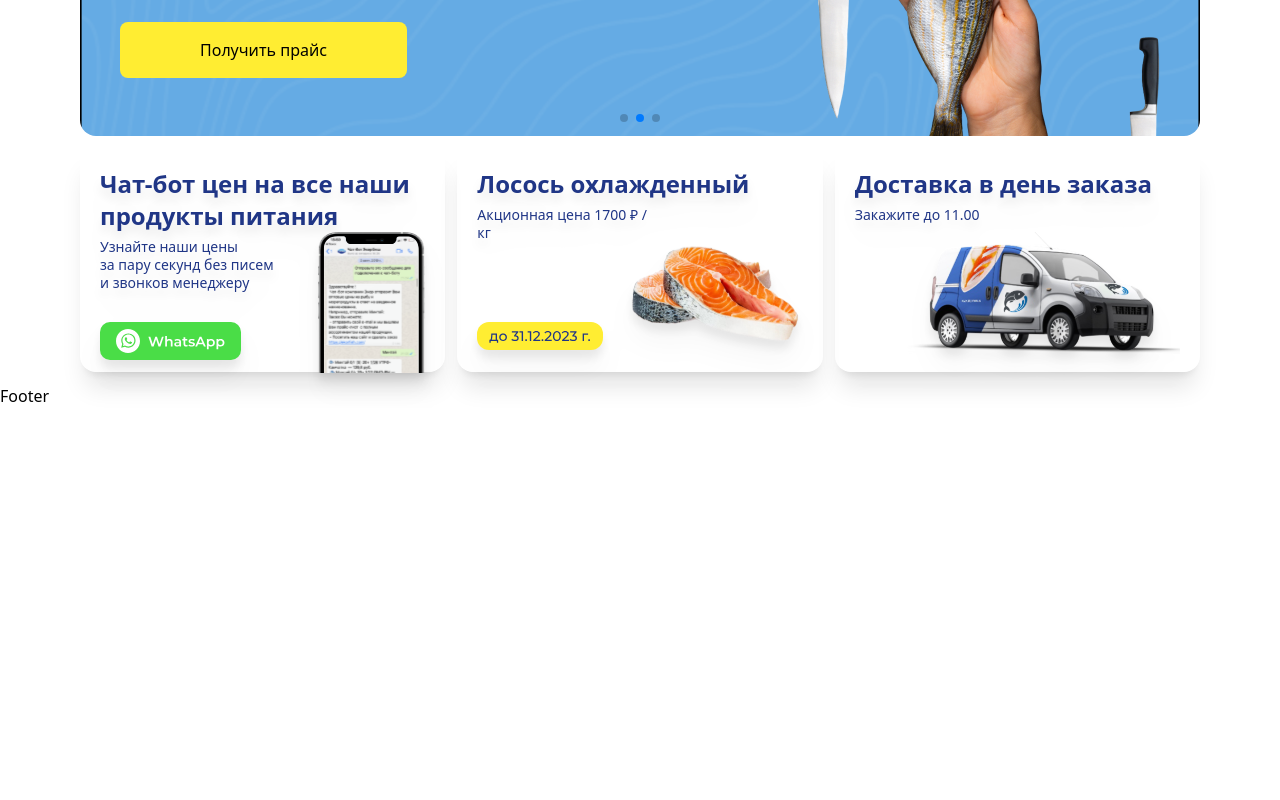
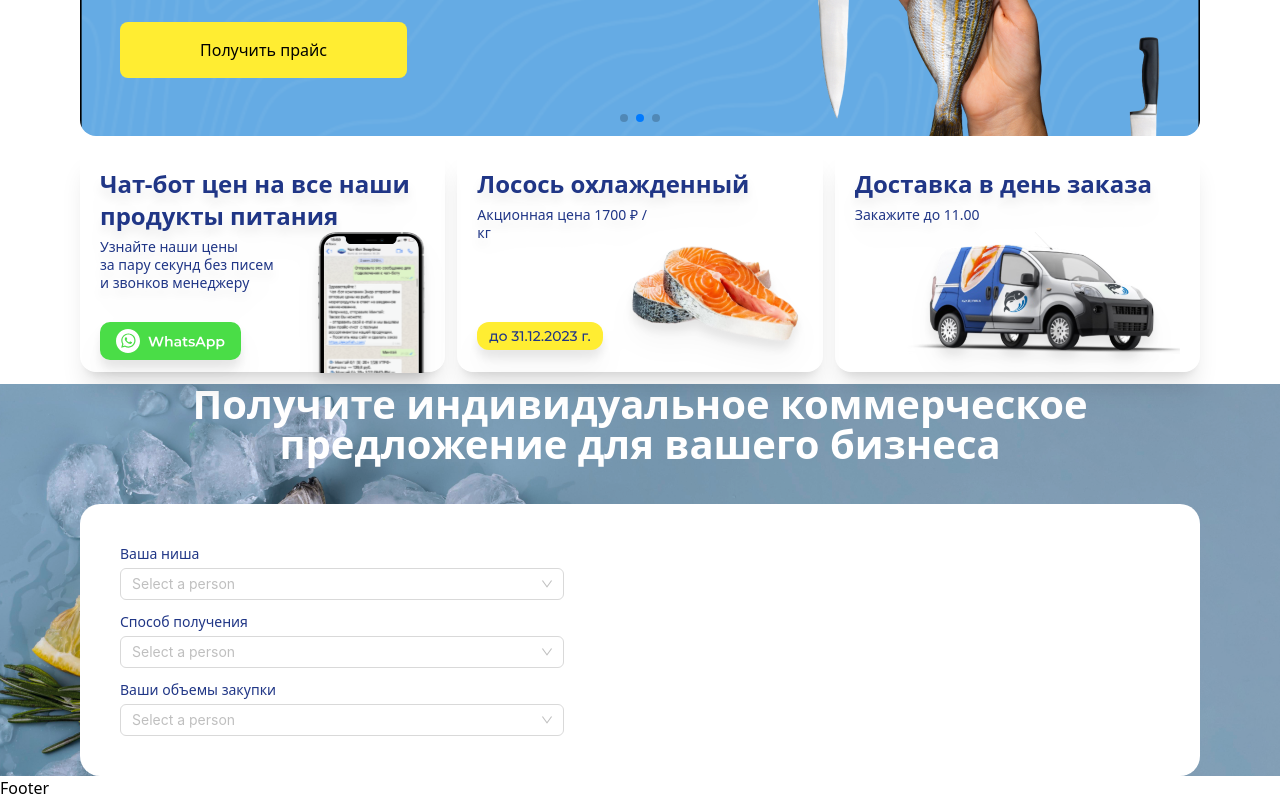
Before and after one commit to muhammadazizbek006/Ekor, a React (Vite) app: page / in a window 1280 px wide. Shown: the part 448-1248 px from the top of the page. Before the commit the page ends 856 px from the top, so only its background shows below. Built offline with nearby package versions, Linux system fonts and the light colour scheme.

Commit message:
add selected form

```diff
--- a/package.json
+++ b/package.json
@@ -10,6 +10,7 @@
     "preview": "vite preview"
   },
   "dependencies": {
+    "antd": "^5.19.4",
     "react": "^18.3.1",
     "react-dom": "^18.3.1",
     "react-router-dom": "^6.25.1",
--- /dev/null
+++ b/src/components/home/BusinessOffer.jsx
@@ -0,0 +1,125 @@
+import React from "react";
+import { Select } from "antd";
+
+const onChange = (value) => {
+  console.log(`selected ${value}`);
+};
+
+
+const BusinessOffer = () => {
+  return (
+    <section className="bg-offer ">
+      <div className="containerb">
+        <h2 className="text-40 font-semibold text-white text-center mb-10 leading-40">
+          Получите индивидуальное коммерческое предложение для вашего бизнеса
+        </h2>
+        {/* form */}
+        <form className="bg-white p-10 rounded-[20px]">
+          {/* select */}
+          <div className="space-y-3">
+            {/* Ваша ниша */}
+            <div className="flex">
+              {/* <span className='bg-head   text-white rounded-full mr-4 '>1</span> */}
+              <div className="flex flex-col">
+                <label className="mb-1 text-sm font-medium text-head">
+                  Ваша ниша
+                </label>
+                <Select
+                className=" w-[444px] rounded-lg "
+                  showSearch
+                  placeholder="Select a person"
+
+                  optionFilterProp="label"
+                  onChange={onChange}
+
+                  options ={[
+                    {
+                      value: "Оптовик",
+                      label: "Оптовик",
+                    },
+                    {
+                      value: "Оптовик",
+                      label: "Оптовик",
+                    },
+                    {
+                      value: "Оптовик",
+                      label: "Оптовик",
+                    },
+                  ]}
+                />
+              </div>
+            </div>
+
+            {/* Способ получения*/}
+            <div className="flex">
+              {/* <span className='bg-head   text-white rounded-full mr-4 '>1</span> */}
+              <div className="flex flex-col">
+                <label className="mb-1 text-sm font-medium text-head">
+                  Способ получения
+                </label>
+                <Select
+                className=" w-[444px] rounded-lg "
+                  showSearch
+                  placeholder="Select a person"
+
+                  optionFilterProp="label"
+                  onChange={onChange}
+
+                  options ={[
+                    {
+                      value: "Оптовик",
+                      label: "Оптовик",
+                    },
+                    {
+                      value: "Оптовик",
+                      label: "Оптовик",
+                    },
+                    {
+                      value: "Оптовик",
+                      label: "Оптовик",
+                    },
+                  ]}
+                />
+              </div>
+            </div>
+
+            {/* Ваши объемы закупки */}
+            <div className="flex">
+              {/* <span className='bg-head   text-white rounded-full mr-4 '>1</span> */}
+              <div className="flex flex-col">
+                <label className="mb-1 text-sm font-medium text-head">
+                  Ваши объемы закупки
+                </label>
+                <Select
+                className=" w-[444px] rounded-lg "
+                  showSearch
+                  placeholder="Select a person"
+
+                  optionFilterProp="label"
+                  onChange={onChange}
+
+                  options ={[
+                    {
+                      value: "Оптовик",
+                      label: "Оптовик",
+                    },
+                    {
+                      value: "Оптовик",
+                      label: "Оптовик",
+                    },
+                    {
+                      value: "Оптовик",
+                      label: "Оптовик",
+                    },
+                  ]}
+                />
+              </div>
+            </div>
+          </div>
+        </form>
+      </div>
+    </section>
+  );
+};
+
+export default BusinessOffer;
--- a/src/components/home/ProductLi.jsx
+++ b/src/components/home/ProductLi.jsx
@@ -1,11 +1,15 @@
-import React from 'react'
+import React from 'react';
 
-const ProductLi = () => {
+const ProductLi = ({ imageSrc, title, description }) => {
   return (
-    <li>
+    <li className=''>
+      <div>
+        <img src={imageSrc} alt={title} />
+      </div>
+      <h3>{title}</h3>
+      <p>{description}</p>
+    </li>
+  );
+};
 
-    </li>
-  )
-}
-
-export default ProductLi
+export default ProductLi;
--- a/src/components/home/ProductsOffer.jsx
+++ b/src/components/home/ProductsOffer.jsx
@@ -1,4 +1,6 @@
 import React from 'react'
+import { products } from '../../data/Data'
+import ProductLi from './ProductLi'
 
 const ProductsOffer = () => {
   return (
@@ -6,7 +8,17 @@ const ProductsOffer = () => {
     {/* ProductsOffer  */}
         <section>
             <div className="containerb">
-                <h2>Компания предлагает более 500 наименований рыбной продукции и разнообразных товаров питания</h2>
+                <h2 className='text-[40px] font-semibold text-head leading-[40px] max-w-[766px]'>Компания предлагает более 500 наименований рыбной продукции и разнообразных товаров питания</h2>
+
+              <ul>
+                {
+                  products.map((e)=>{
+                    return(
+                      <ProductLi/>
+                    )
+                  })
+                }
+              </ul>
             </div>
         </section>
     </>
--- a/src/index.css
+++ b/src/index.css
@@ -8,3 +8,9 @@
         @apply w-full max-w-[1160px] px-5 mx-auto
     }
 }
+
+@layer components {
+    .inputs{
+        @apply border border-input w-[444px] rounded-lg px-4 py-5
+    }
+}
--- a/src/layouts/MainLayout.jsx
+++ b/src/layouts/MainLayout.jsx
@@ -5,13 +5,13 @@ import Footer from '../components/Footer'
 
 const MainLayout = () => {
   return (
-    <>
+    <div className='flex flex-col min-h-screen '>
         <Header/>
-        <main>
+        <main className='grow'>
             <Outlet/>
         </main>
         <Footer/>
-    </>
+    </div>
   )
 }
 
--- a/src/pages/Home.jsx
+++ b/src/pages/Home.jsx
@@ -2,13 +2,16 @@ import React from 'react'
 import HeroHill from '../components/home/HeroHill'
 import Hero from '../components/home/Hero'
 import ProductsReport from '../components/home/ProductsReport'
-
+import ProductsOffer from '../components/home/ProductsOffer'
+import BusinessOffer from '../components/home/BusinessOffer'
 const Home = () => {
   return (
     <>
       <HeroHill/>
       <Hero/>
       <ProductsReport/>
+      {/* <ProductsOffer/> */}
+      <BusinessOffer/>
     </>
   )
 }
--- a/tailwind.config.js
+++ b/tailwind.config.js
@@ -10,6 +10,18 @@ export default {
         'head':'#203686',
         'gray':'#70798E',
         'sariq':'#FFED32',
+        'input':'#DDE1E6',
+      },
+
+      backgroundImage: {
+        'offer': "url('/src/imgs/BusinessOffer/offerbg.png')",
+
+      },
+      fontSize:{
+        '40':'40px'
+      },
+      lineHeight:{
+        '40':'40px'
       }
     },
   },
```
Also changed, not shown: src/imgs/BusinessOffer/offerbg.png (added), 1 other file (tests, documents, lock files or other folders).
